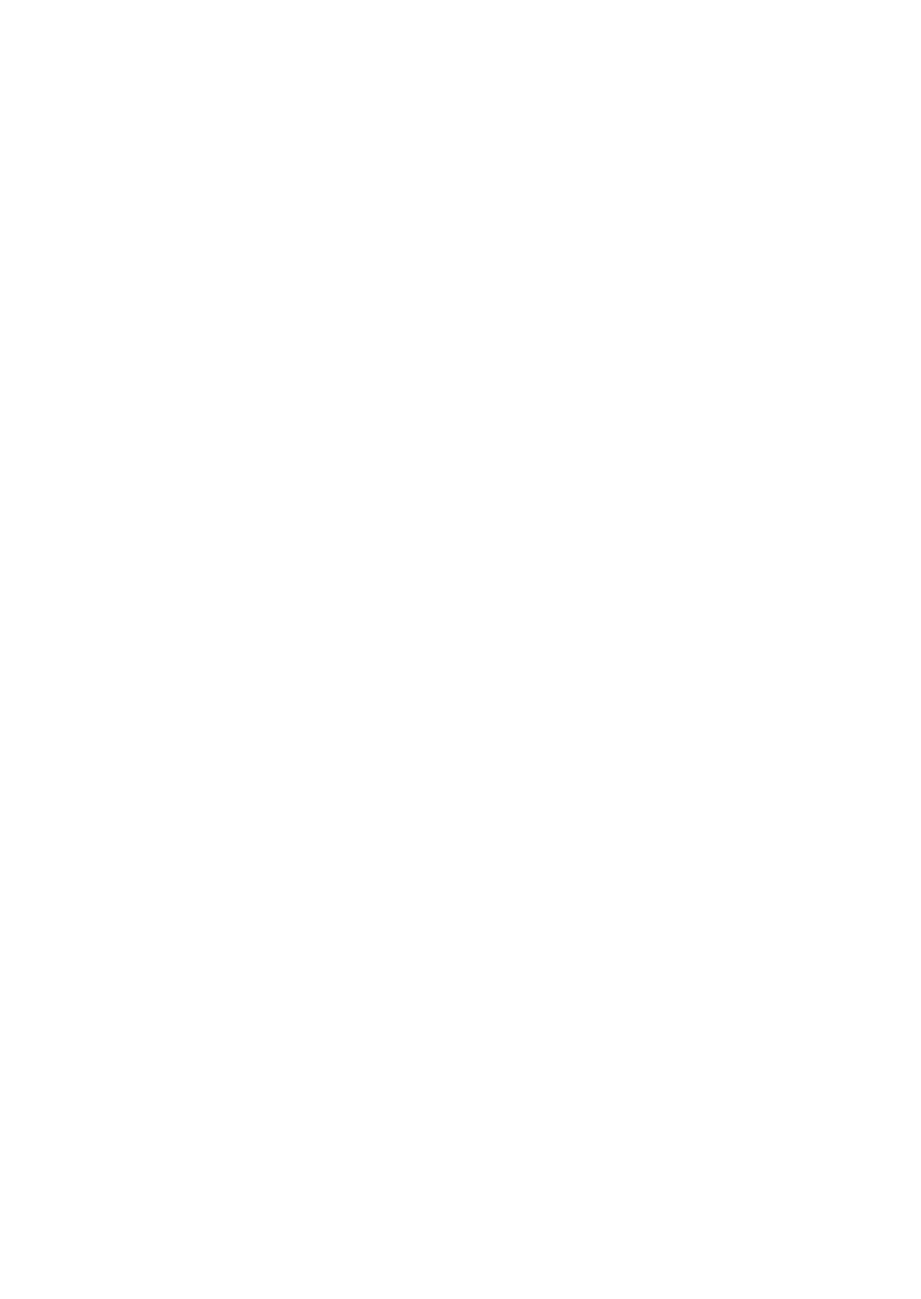
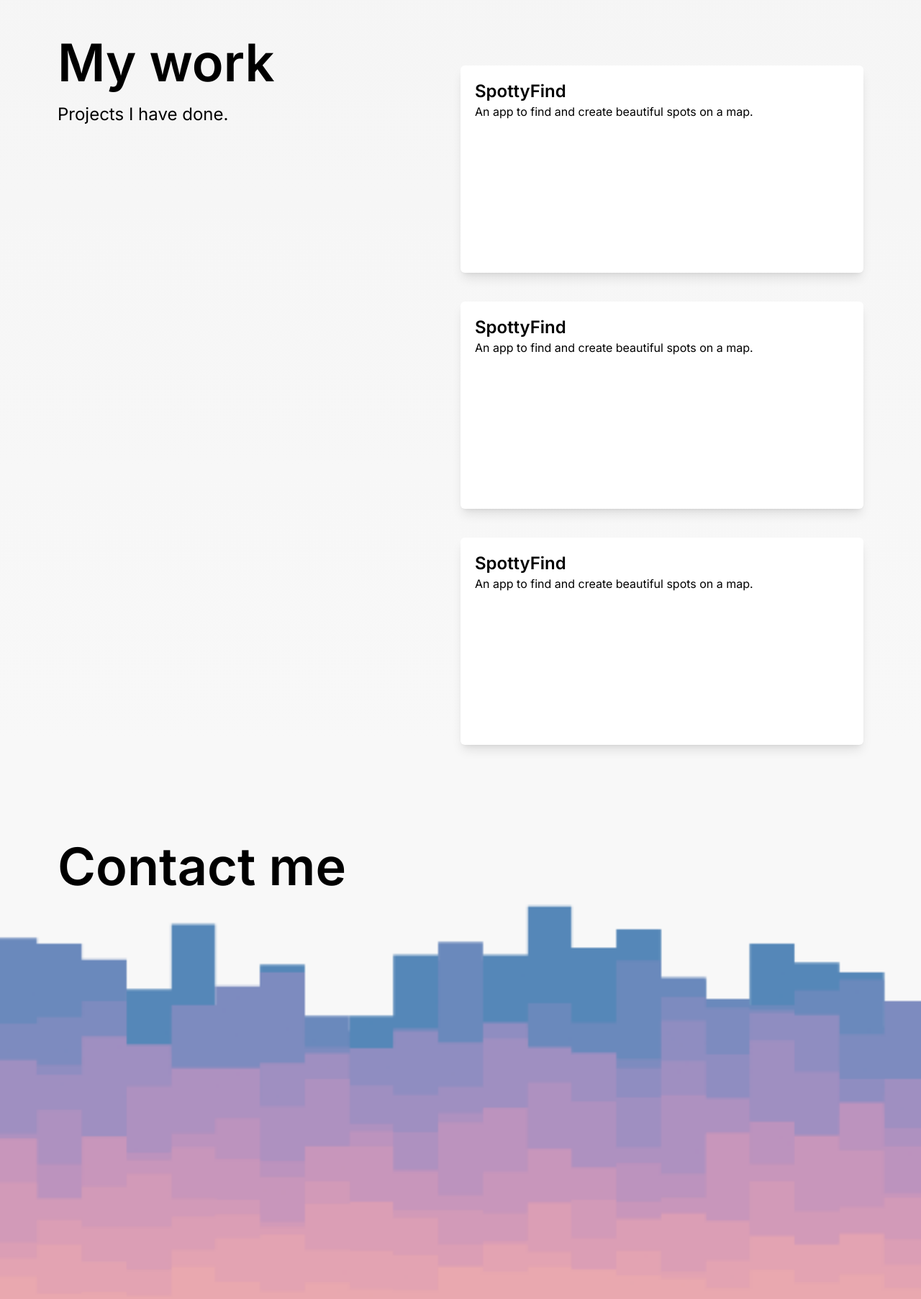
Before and after one commit to ElenaDierickx/Portfolio-Next, a Next.js app: page / in a window 1280 px wide. Shown: the part 2509-4314 px from the top of the page at 72% size. Before the commit the page ends 2400 px from the top, so only its background shows below. Built offline with nearby package versions, Linux system fonts and the light colour scheme.

Commit message:
Projects

```diff
--- a/pages/components/about.js
+++ b/pages/components/about.js
@@ -7,10 +7,10 @@ export default function About() {
                     <div className="md:ml-20 ml-10 sm:w-2/4 w-3/4">
                         <h5 className="font-semibold xl:text-7xl lg:text-6xl md:text-5xl text-4xl">About me</h5>
                         <p className="sm:pt-5 pt-2 w-full xl:text-2xl lg:text-xl md:text-lg">
-                            My name is Elena. I'm a student Electronics-ICT at Odisee Ghent and my specialization is Web Development. I have always
-                            been interested in computers since I was little. Growing up I chose to study Electronics. Getting more interested in
-                            programming I began studying Elektronics-ICT in high school. Here I developed my passion for Web Development. I also have
-                            a huge passion for music and play guitar and ukelele!
+                            My name is Elena. I&apos;m a student Electronics-ICT at Odisee Ghent and my specialization is Web Development. I have
+                            always been interested in computers since I was little. Growing up I chose to study Electronics. Getting more interested
+                            in programming I began studying Elektronics-ICT in high school. Here I developed my passion for Web Development. I also
+                            have a huge passion for music and play guitar and ukelele!
                         </p>
                     </div>
                 </div>
--- /dev/null
+++ b/pages/components/contact.js
@@ -0,0 +1,12 @@
+export default function Contact() {
+    return (
+        <div id="contact" className="h-[100vh] flex flex-col bg-steps bg-cover bg-center ">
+            <div className="basis-2/12"></div>
+            <div className="basis-10/12 flex sm:flex-row flex-col sm:justify-between">
+                <div className="md:ml-20 ml-10 sm:w-2/4 w-3/4">
+                    <h3 className="font-semibold xl:text-7xl lg:text-6xl md:text-5xl text-4xl">Contact me</h3>
+                </div>
+            </div>
+        </div>
+    );
+}
--- /dev/null
+++ b/pages/components/project.js
@@ -0,0 +1,8 @@
+export default function Project() {
+    return (
+        <div className="sm:w-[35rem] w-full h-72 bg-white rounded-md shadow-lg p-5 transition ease-in-out hover:scale-105 duration-300 hover:cursor-pointer mt-10">
+            <p className="font-semibold text-2xl">SpottyFind</p>
+            <p>An app to find and create beautiful spots on a map.</p>
+        </div>
+    );
+}
--- /dev/null
+++ b/pages/components/projects.js
@@ -0,0 +1,19 @@
+import Project from "./project";
+
+export default function Projects() {
+    return (
+        <div id="my-work" className="min-h-[100vh] w-full flex flex-col bg-gradient-to-b from-[#f5f5f5] to-[#F8F8F8]">
+            <div className="flex lg:flex-row flex-col mt-40 w-full">
+                <div className="md:ml-20 ml-10 xl:w-2/4 lg:w-1/4">
+                    <h6 className="font-semibold xl:text-7xl lg:text-6xl md:text-5xl text-4xl">My work</h6>
+                    <p className="sm:pt-5 pt-2 w-full xl:text-2xl lg:text-xl md:text-lg">Projects I have done.</p>
+                </div>
+                <div className="xl:w-2/4 lg:w-3/4 flex flex-col xl:items-start lg:items-center items-start md:mx-20 mx-10 ">
+                    <Project />
+                    <Project />
+                    <Project />
+                </div>
+            </div>
+        </div>
+    );
+}
--- a/pages/index.js
+++ b/pages/index.js
@@ -5,6 +5,8 @@ import Start from "./components/start";
 import { useState } from "react";
 import WhatIDo from "./components/whatIDo";
 import About from "./components/about";
+import Projects from "./components/projects";
+import Contact from "./components/contact";
 
 export default function Home() {
     const [displayNav, setDisplayNav] = useState("hidden");
@@ -33,6 +35,8 @@ export default function Home() {
                     <Start />
                     <WhatIDo />
                     <About />
+                    <Projects />
+                    <Contact />
                 </div>
             </main>
 
--- a/tailwind.config.js
+++ b/tailwind.config.js
@@ -7,6 +7,7 @@ module.exports = {
                 pinkblue: "url('/img/background.jpg')",
                 bluepink: "url('/img/background2.jpg')",
                 guitars: "url('/img/guitars.jpg')",
+                steps: "url('/img/steps.png')",
             },
             fontFamily: {
                 inter: ["Inter", "sans-serif"],
```
Also changed, not shown: public/img/steps.png (added).
